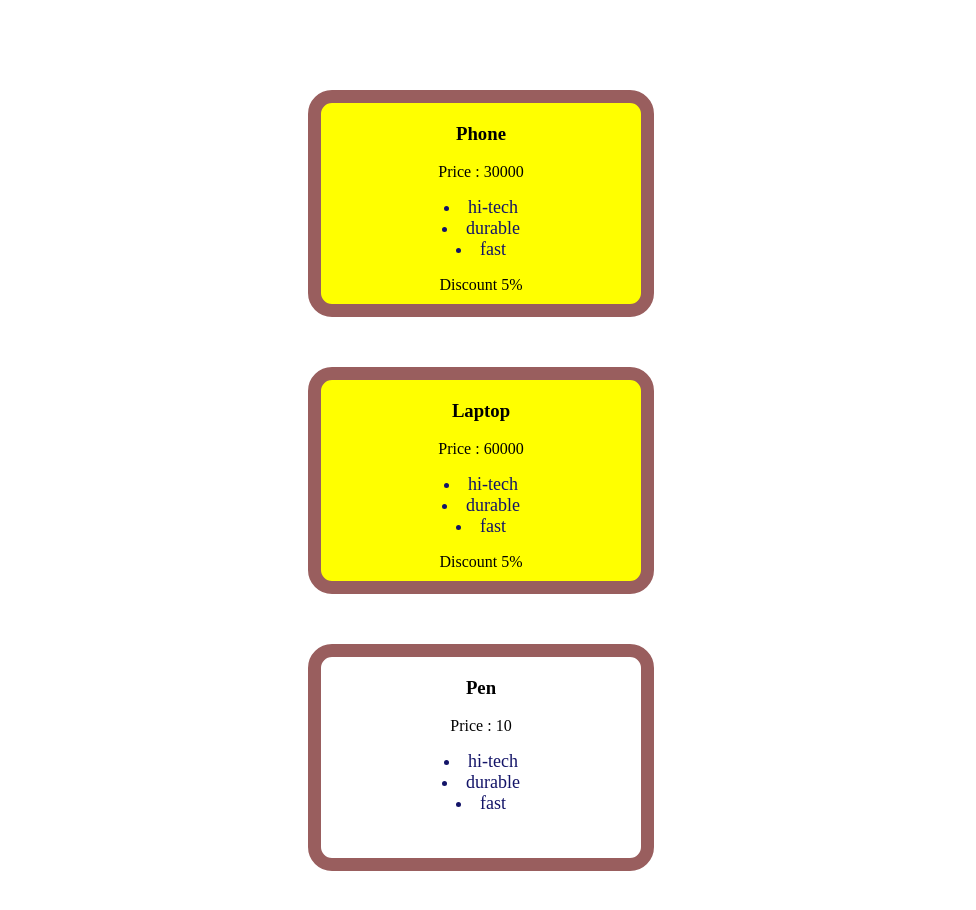
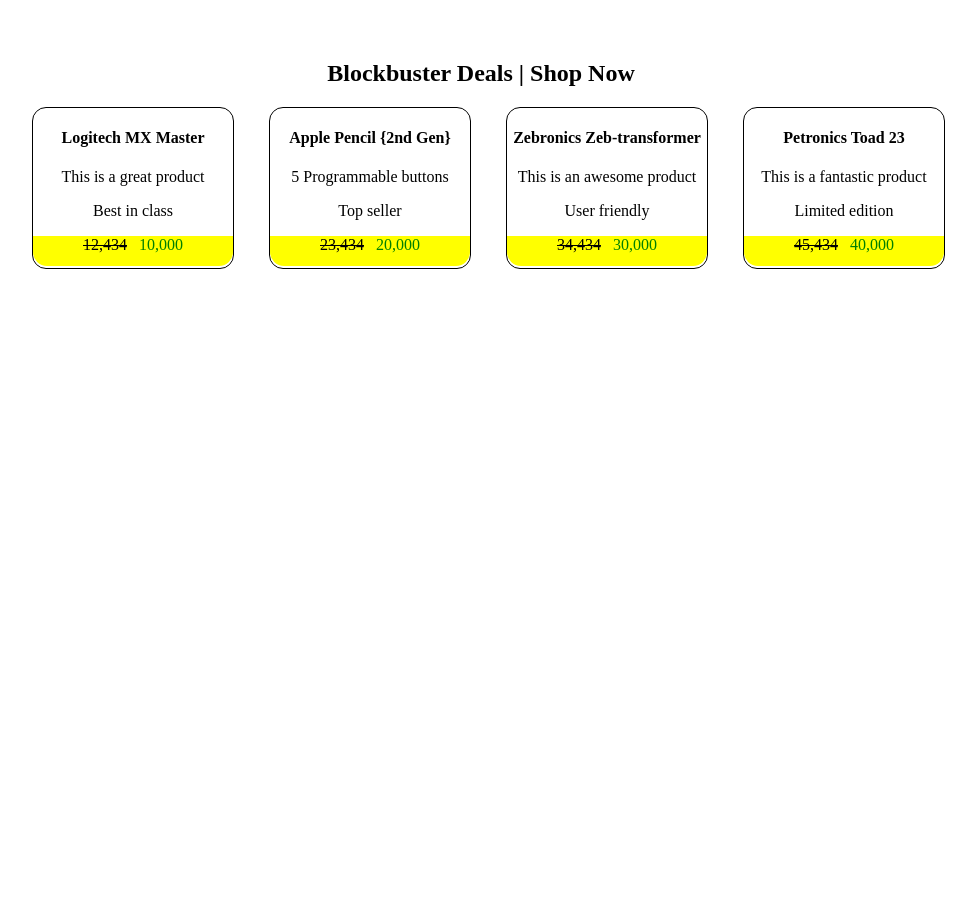
Before and after one commit to Manojdhage-git/React, a React (Vite) app in the folder basic-react-app/: page / in a window 1280 px wide. Shown: the top 910 px of the page, without its empty margins (159-1135 px from the left). After the commit the page ends 800 px from the top, so only its background shows below. Built offline with nearby package versions, Linux system fonts and the light colour scheme.

Commit message:
Activity finished- amezon simple card created using basics concepts

```diff
--- a/basic-react-app/src/App.jsx
+++ b/basic-react-app/src/App.jsx
@@ -1,5 +1,4 @@
 import "./App.css"
-import Title from "./Title.jsx"
 import ProductTab from "./ProductTab.jsx";
 
 
@@ -7,7 +6,11 @@
 
 function App() {
 
-  return <ProductTab/>
+
+  return <div>
+     <h2>Blockbuster Deals | Shop Now</h2>
+     <ProductTab/>
+  </div>
 }
 
 export default App
--- /dev/null
+++ b/basic-react-app/src/Price.jsx
@@ -0,0 +1,18 @@
+export default function Price({ oldPrice, newPrice }) {
+    let oldStyles = {
+        textDecorationLine: "line-through",
+    }
+
+    let newStyles = {fontweight: "bold", color: "green"};
+
+    let styles = {backgroundColor: "yellow", height:"30px",width:"200px", borderBottomLeftRadius:"14px",borderBottomRightRadius:"14px"};
+
+  return (
+
+    <div style={styles}>
+      <span style={oldStyles}>{oldPrice}</span>
+      &nbsp;&nbsp;&nbsp;
+      <span style={newStyles}>{newPrice}</span>
+    </div>
+  );
+}
--- a/basic-react-app/src/Product.css
+++ b/basic-react-app/src/Product.css
@@ -1,13 +1,8 @@
-#Product {
-    border: 13px solid rgb(153, 94, 94);
-    height: 200px;
-    width: 300px;
-    border-radius: 24px;
-    margin: 50px auto;
-    padding: 1px 10px 0px 10px;
+.Product {
+    border: 1px solid black;
+    height: 160px;
+    width: 200px;
+    border-radius: 14px;
+   margin-bottom: 15px;
+   margin-left: 15px;
 }
-
-#Product li{
-    color: rgb(19, 20, 104);
-font-size: large;
-}
--- a/basic-react-app/src/Product.jsx
+++ b/basic-react-app/src/Product.jsx
@@ -1,21 +1,47 @@
 import "./Product.css";
+import Price from "./Price.jsx";
 
-function Product({title,price,features}) {
+function Product({ title, price, features, idx }) {
+    let oldPrices = ["12,434", "23,434", "34,434", "45,434"];
+    let newPrices = ["10,000", "20,000", "30,000", "40,000"];
+
+    let Description = [
+  ["This is a great product", "Best in class"],
+  ["5 Programmable buttons", "Top seller"],
+  ["This is an awesome product", "User friendly"],
+  ["This is a fantastic product", "Limited edition"],
+  ["This is a superb product", "New arrival"]
+]
+
+    return (
+        <div className="Product">
+            <h4>{title}</h4>
+
+            <p>{Description[idx][0]}</p>
+             <p>{Description[idx][1]}</p>
+
+
+            <Price oldPrice={oldPrices[idx]} newPrice={newPrices[idx]} />
+
+        </div>
+    )
+
+
     // console.log(features)
     // const list= features.map((feature)=><li>{feature}</li>);
 
-    let isDiscount=price>=30000;
-    let styles={backgroundColor: isDiscount ? "yellow" :""}
+    // let isDiscount=price>=30000;
+    // let styles={backgroundColor: isDiscount ? "yellow" :""}
 
- return (
-        <div id="Product" style={styles}>
-            <h3>{title}</h3>
-            <p>Price : {price}</p>
-            <p>{ features.map((feature)=><li>{feature}</li>)}</p>
-            {price>=30000 && <p>Discount 5%</p>}
+    //  return (
+    //         <div id="Product" style={styles}>
+    //             <h3>{title}</h3>
+    //             <p>Price : {price}</p>
+    //             <p>{ features.map((feature)=><li>{feature}</li>)}</p>
+    //             {price>=30000 && <p>Discount 5%</p>}
 
-        </div>
-    );
+    //         </div>
+    //     );
 
 
 
--- a/basic-react-app/src/ProductTab.jsx
+++ b/basic-react-app/src/ProductTab.jsx
@@ -1,15 +1,25 @@
 import Product from "./Product.jsx";
 
-function ProductTab(){
-    let Options=["hi-tech","durable","fast"];//send using a li tag
+function ProductTab() {
+    let Options = ["hi-tech", "durable", "fast"];//send using a li tag
     // let Options2={a:"hi-tech",b:"durable",c:"fast"};
-    return(
-        <>
-        <Product title="Phone" price={30000} features={Options}/>
-         <Product title="Laptop" price={60000} features={Options} />
-          <Product title="Pen" price={10} features={Options}/>
-        </>
-    )
+
+    let styles = {
+        display: "flex",
+        flexwrap: "wrap",
+        justifyContent: "center",
+        alignItems: "center",
+        gap: "20px",
+    }
+    return (
+        <div style={styles}>
+
+            <Product   title="Logitech MX Master" idx={0}/>
+            <Product title="Apple Pencil {2nd Gen}" idx={1}/>
+            <Product    title="Zebronics Zeb-transformer" idx={2}/>
+            <Product title="Petronics Toad 23" idx={3}/>
+        </div>
+    );
 }
 
 export default ProductTab;
```
Also changed, not shown: basic-react-app/src/Activity.jsx (deleted).
